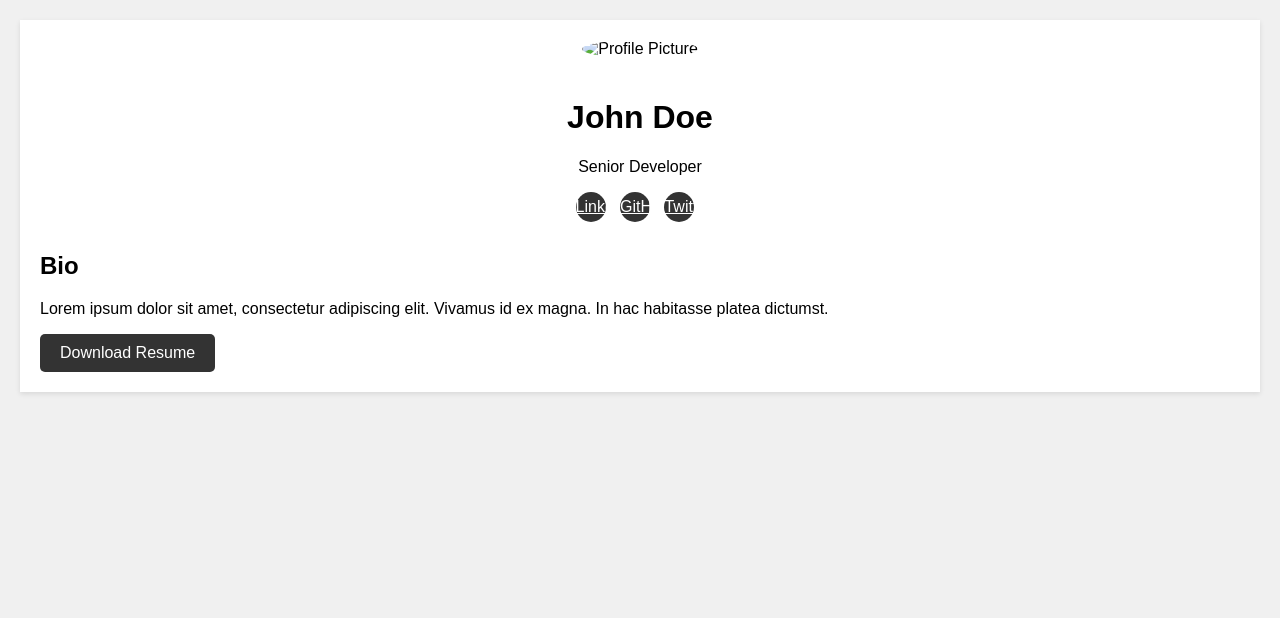
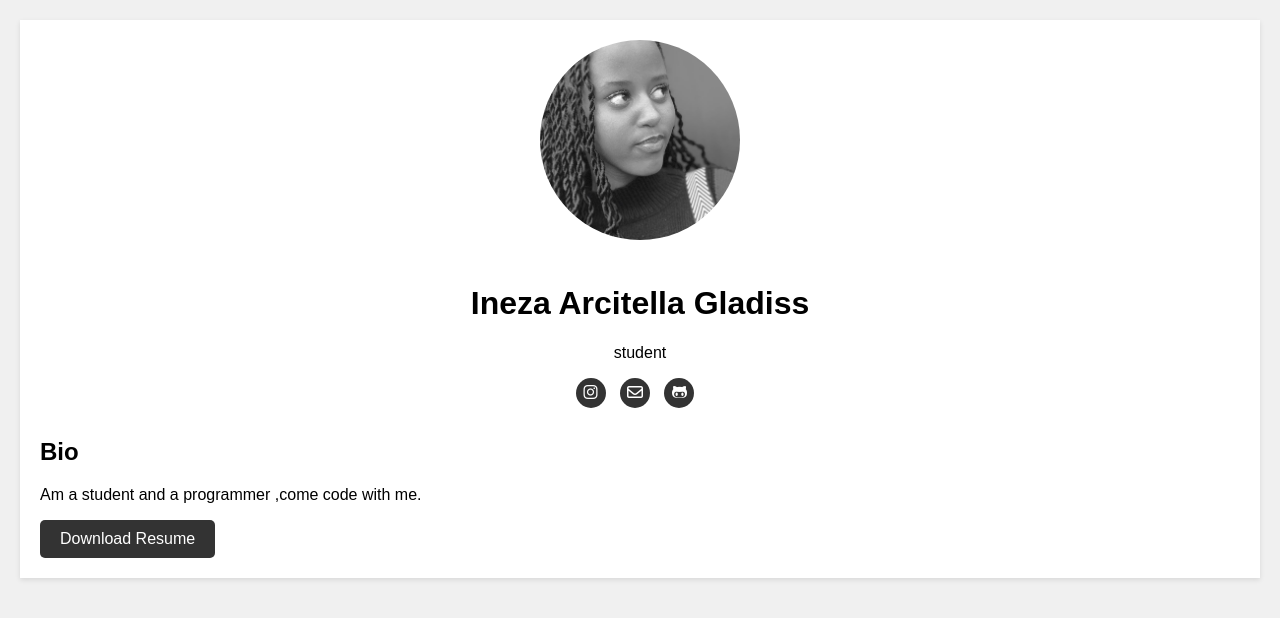
Before and after one commit to ArcitellaGladiss/Gladiss, a plain HTML site: page index.html in a window 1280 px wide. Drawn offline with Linux system fonts and the light colour scheme.

Commit message:
add index.html

```diff
--- a/index.html
+++ b/index.html
@@ -4,6 +4,7 @@
   <meta charset="UTF-8">
   <meta name="viewport" content="width=device-width, initial-scale=1.0">
   <title>Senior Developer Portfolio</title>
+  <script src="https://kit.fontawesome.com/c1f9e21d41.js" crossorigin="anonymous"></script>
   <style>
     body {
       font-family: Arial, sans-serif;
@@ -69,18 +70,20 @@
 <body>
   <div class="container">
     <div class="header">
-      <img src="black.jpg" alt="Profile Picture" class="profile-img">
-      <h1>John Doe</h1>
-      <p>Senior Developer</p>
+      <img src="profile.jpeg" alt="Profile Picture" class="profile-img">
+      <h1>Ineza Arcitella Gladiss</h1>
+      <p>student</p>
       <ul class="social-links">
-        <li><a href="#" target="_blank" rel="noopener noreferrer">LinkedIn</a></li>
-        <li><a href="#" target="_blank" rel="noopener noreferrer">GitHub</a></li>
-        <li><a href="#" target="_blank" rel="noopener noreferrer">Twitter</a></li>
+        <li><a href="https://www.instagram.com/gladissarcitella" target="_blank" rel="noopener noreferrer"><i class="fa-brands fa-instagram"></i></a></li>
+
+        <li><a href="mailto:inezaarcitellagladiss@gmail.com" target="_blank" rel="noopener noreferrer"><i class="fa-regular fa-envelope"></i></a></li>
+
+        <li><a href="https://github.com/ArcitellaGladiss" target="_blank" rel="noopener noreferrer"><i class="fa-brands fa-github-alt"></i></a></li>
       </ul>
     </div>
     <div class="bio">
       <h2>Bio</h2>
-      <p>Lorem ipsum dolor sit amet, consectetur adipiscing elit. Vivamus id ex magna. In hac habitasse platea dictumst.</p>
+      <p> Am a student and a programmer ,come code with me.</p>
     </div>
     <a href="your-resume.pdf" class="resume-btn" download>Download Resume</a>
   </div>
```
Also changed, not shown: profile.jpeg (added).
